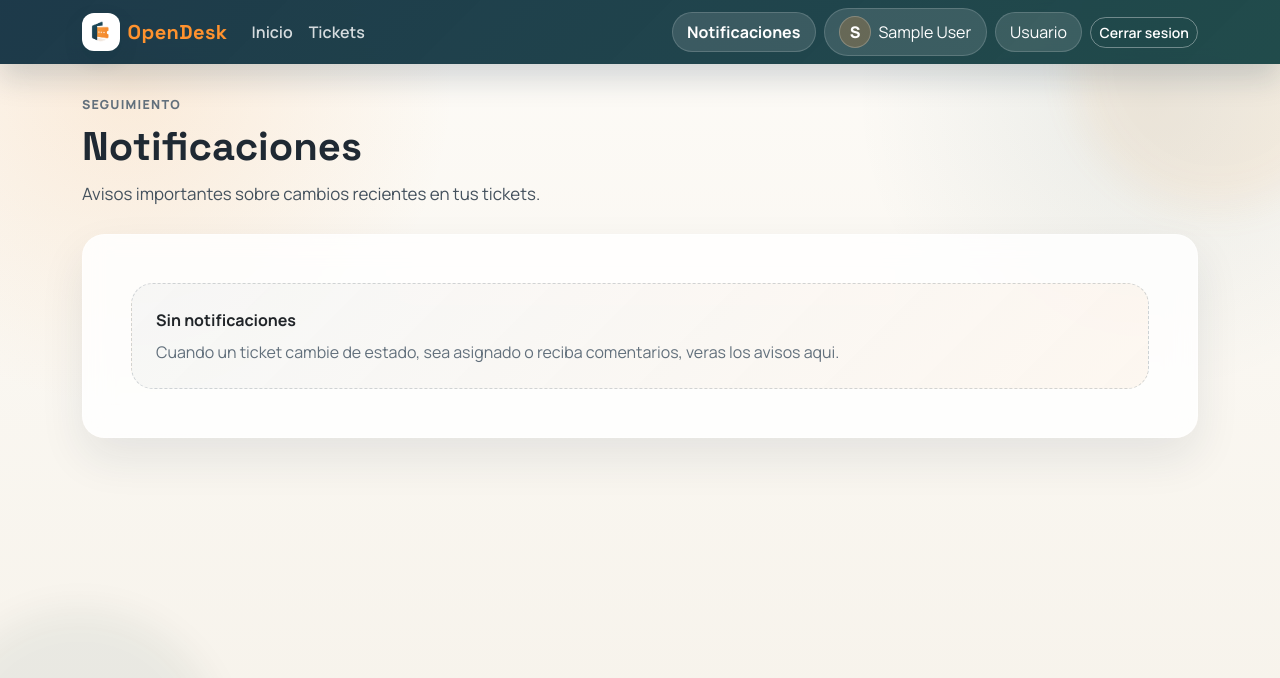
After one commit to DarthMayan/opendesk, a Flask app: page /notifications in a window 1280 px wide. The commit adds this page. Shown: the top 678 px of the page. Run offline with Flask 3, Linux system fonts and the light colour scheme; the visitor is signed in with stand-in values (Sample User, id 1); data that the repository does not hold is empty.

Commit message:
feat: add internal ticket notifications

```diff
--- a/app/__init__.py
+++ b/app/__init__.py
@@ -1,4 +1,5 @@
 from flask import Flask
+from flask_login import current_user
 from dotenv import load_dotenv
 from pathlib import Path
 from sqlalchemy import inspect, text
@@ -30,6 +31,19 @@ def create_app(config_class=Config):
     app.register_blueprint(main_bp)
     app.register_blueprint(tickets_bp)
 
+    @app.context_processor
+    def inject_notifications():
+        if not current_user.is_authenticated:
+            return {}
+
+        from .models import Notification
+
+        unread_notifications = Notification.query.filter_by(
+            user_id=current_user.id,
+            read_at=None,
+        ).count()
+        return {"unread_notifications": unread_notifications}
+
     with app.app_context():
         from . import models  # noqa: F401
         db.create_all()
--- a/app/auth/routes.py
+++ b/app/auth/routes.py
@@ -1,3 +1,4 @@
+from datetime import datetime, timezone
 from pathlib import Path
 from uuid import uuid4
 
@@ -6,7 +7,7 @@ from flask_login import current_user, login_required, login_user, logout_user
 from werkzeug.utils import secure_filename
 
 from ..extensions import db
-from ..models import User
+from ..models import Notification, User
 
 auth_bp = Blueprint("auth", __name__)
 
@@ -190,6 +191,46 @@ def profile():
     return render_template("auth/profile.html", **_profile_context())
 
 
+@auth_bp.route("/notifications")
+@login_required
+def notifications():
+    user_notifications = Notification.query.filter_by(
+        user_id=current_user.id,
+    ).order_by(Notification.created_at.desc()).all()
+
+    return render_template(
+        "auth/notifications.html",
+        notifications=user_notifications,
+    )
+
+
+@auth_bp.route("/notifications/<int:notification_id>/read", methods=["POST"])
+@login_required
+def mark_notification_read(notification_id):
+    notification = db.session.get(Notification, notification_id)
+    if notification is None or notification.user_id != current_user.id:
+        flash("No se encontro la notificacion solicitada.", "danger")
+        return redirect(url_for("auth.notifications"))
+
+    if notification.read_at is None:
+        notification.read_at = datetime.now(timezone.utc)
+        db.session.commit()
+
+    return redirect(url_for("tickets.ticket_detail", ticket_id=notification.ticket_id))
+
+
+@auth_bp.route("/notifications/read-all", methods=["POST"])
+@login_required
+def mark_all_notifications_read():
+    Notification.query.filter_by(
+        user_id=current_user.id,
+        read_at=None,
+    ).update({"read_at": datetime.now(timezone.utc)})
+    db.session.commit()
+    flash("Notificaciones marcadas como leidas.", "success")
+    return redirect(url_for("auth.notifications"))
+
+
 @auth_bp.route("/logout")
 @login_required
 def logout():
--- a/app/models.py
+++ b/app/models.py
@@ -63,6 +63,29 @@ class Comment(db.Model):
     author = db.relationship("User")
 
 
+class Notification(db.Model):
+    __tablename__ = "notifications"
+
+    id = db.Column(db.Integer, primary_key=True)
+    type = db.Column(db.String(40), nullable=False)
+    title = db.Column(db.String(160), nullable=False)
+    body = db.Column(db.Text, nullable=False)
+    read_at = db.Column(db.DateTime, nullable=True)
+    created_at = db.Column(db.DateTime, default=_utcnow)
+
+    user_id = db.Column(db.Integer, db.ForeignKey("users.id"), nullable=False)
+    ticket_id = db.Column(db.Integer, db.ForeignKey("tickets.id"), nullable=False)
+    actor_id = db.Column(db.Integer, db.ForeignKey("users.id"), nullable=True)
+
+    user = db.relationship("User", foreign_keys=[user_id])
+    ticket = db.relationship("Ticket")
+    actor = db.relationship("User", foreign_keys=[actor_id])
+
+    @property
+    def is_read(self):
+        return self.read_at is not None
+
+
 @login_manager.user_loader
 def load_user(user_id):
     return db.session.get(User, int(user_id))
--- /dev/null
+++ b/app/templates/auth/notifications.html
@@ -0,0 +1,58 @@
+{% extends "base.html" %}
+
+{% block title %}Notificaciones | OpenDesk{% endblock %}
+
+{% block content %}
+<section class="d-flex flex-column flex-lg-row justify-content-between align-items-lg-end gap-3 mb-4 od-fade-up">
+    <div>
+        <p class="od-section-kicker mb-2">Seguimiento</p>
+        <h1 class="display-6 fw-bold mb-2">Notificaciones</h1>
+        <p class="od-lead mb-0">Avisos importantes sobre cambios recientes en tus tickets.</p>
+    </div>
+    {% if unread_notifications %}
+    <form method="post" action="{{ url_for('auth.mark_all_notifications_read') }}">
+        <button type="submit" class="btn od-subtle-btn">Marcar todas como leidas</button>
+    </form>
+    {% endif %}
+</section>
+
+<section class="card od-card od-fade-up">
+    <div class="card-body p-4 p-md-5">
+        {% if notifications %}
+        <div class="d-grid gap-3">
+            {% for notification in notifications %}
+            <div class="od-panel p-3 p-md-4 {% if not notification.is_read %}border border-warning{% endif %}">
+                <div class="d-flex flex-column flex-lg-row justify-content-between gap-3">
+                    <div>
+                        <div class="d-flex flex-wrap gap-2 align-items-center mb-2">
+                            <span class="badge rounded-pill {% if notification.is_read %}text-bg-secondary{% else %}text-bg-warning text-dark{% endif %}">
+                                {% if notification.is_read %}Leida{% else %}Nueva{% endif %}
+                            </span>
+                            <span class="small od-muted">{{ notification.created_at.strftime("%d/%m/%Y %H:%M") }}</span>
+                        </div>
+                        <h2 class="h5 fw-bold mb-2">{{ notification.title }}</h2>
+                        <p class="mb-2">{{ notification.body }}</p>
+                        <span class="small od-muted">Ticket #{{ notification.ticket_id }}</span>
+                    </div>
+                    <div class="d-flex align-items-lg-center">
+                        {% if notification.is_read %}
+                        <a class="btn od-subtle-btn" href="{{ url_for('tickets.ticket_detail', ticket_id=notification.ticket_id) }}">Ver ticket</a>
+                        {% else %}
+                        <form method="post" action="{{ url_for('auth.mark_notification_read', notification_id=notification.id) }}">
+                            <button type="submit" class="btn od-solid-btn">Ver y marcar leida</button>
+                        </form>
+                        {% endif %}
+                    </div>
+                </div>
+            </div>
+            {% endfor %}
+        </div>
+        {% else %}
+        <div class="od-empty-state p-4">
+            <strong class="d-block mb-2">Sin notificaciones</strong>
+            <span class="od-muted">Cuando un ticket cambie de estado, sea asignado o reciba comentarios, veras los avisos aqui.</span>
+        </div>
+        {% endif %}
+    </div>
+</section>
+{% endblock %}
--- a/app/templates/base.html
+++ b/app/templates/base.html
@@ -162,6 +162,23 @@
             font-size: 2rem;
             height: 6.5rem;
             width: 6.5rem;
+        }
+
+        .od-notification-link {
+            position: relative;
+        }
+
+        .od-notification-badge {
+            align-items: center;
+            background: var(--od-accent);
+            border-radius: 999px;
+            color: #1e293b;
+            display: inline-flex;
+            font-size: 0.72rem;
+            font-weight: 800;
+            justify-content: center;
+            min-width: 1.35rem;
+            padding: 0.1rem 0.35rem;
         }
 
         .od-nav-link {
@@ -387,6 +404,12 @@
                 </div>
                 <div class="d-flex flex-column flex-lg-row align-items-lg-center gap-2">
                     {% if current_user.is_authenticated %}
+                    <a class="od-chip od-notification-link{% if request.endpoint == 'auth.notifications' %} fw-bold{% endif %}" href="{{ url_for('auth.notifications') }}">
+                        <span>Notificaciones</span>
+                        {% if unread_notifications %}
+                        <span class="od-notification-badge">{{ unread_notifications }}</span>
+                        {% endif %}
+                    </a>
                     <a class="od-chip{% if request.endpoint == 'auth.profile' %} fw-bold{% endif %}" href="{{ url_for('auth.profile') }}">
                         {% if current_user.avatar_filename %}
                         <img class="od-avatar" src="{{ url_for('static', filename='uploads/avatars/' ~ current_user.avatar_filename) }}" alt="{{ current_user.name }}">
--- a/app/tickets/routes.py
+++ b/app/tickets/routes.py
@@ -2,7 +2,7 @@ from flask import Blueprint, abort, flash, redirect, render_template, request, u
 from flask_login import current_user, login_required
 
 from ..extensions import db
-from ..models import Comment, Ticket, User
+from ..models import Comment, Notification, Ticket, User
 from ..sla import is_sla_overdue, sla_summaries
 
 tickets_bp = Blueprint("tickets", __name__, url_prefix="/tickets")
@@ -201,6 +201,31 @@ def _add_ticket_history(ticket, body, author=None):
     )
 
 
+def _notification_recipients(ticket, *extra_users):
+    recipients = []
+    for user in (ticket.creator, ticket.assignee, *extra_users):
+        if user is None or user.id == current_user.id:
+            continue
+        if user.id not in {recipient.id for recipient in recipients}:
+            recipients.append(user)
+    return recipients
+
+
+def _notify_ticket_users(ticket, notification_type, title, body, users=None):
+    recipients = users if users is not None else _notification_recipients(ticket)
+    for user in recipients:
+        db.session.add(
+            Notification(
+                type=notification_type,
+                title=title,
+                body=body,
+                ticket=ticket,
+                user=user,
+                actor=current_user,
+            )
+        )
+
+
 @tickets_bp.route("/")
 @login_required
 def list_tickets():
@@ -240,6 +265,12 @@ def update_ticket_status(ticket_id):
         ticket,
         f"Estado actualizado: {previous_status} -> {next_status}.",
     )
+    _notify_ticket_users(
+        ticket,
+        "status",
+        f"Ticket #{ticket.id} cambio de estado",
+        f"{current_user.name} cambio el estado de {previous_status} a {next_status}.",
+    )
     db.session.commit()
 
     flash(f"Ticket marcado como {STATUS_META[status]['label'].lower()}.", "success")
@@ -257,11 +288,19 @@ def assign_ticket(ticket_id):
 
     assignee_id = request.form.get("assignee_id", "").strip()
     previous_assignee = ticket.assignee.name if ticket.assignee else "Sin asignar"
+    previous_assignee_user = ticket.assignee
     if not assignee_id:
         ticket.assignee = None
         _add_ticket_history(
             ticket,
             f"Responsable actualizado: {previous_assignee} -> Sin asignar.",
+        )
+        _notify_ticket_users(
+            ticket,
+            "assignment",
+            f"Ticket #{ticket.id} quedo sin responsable",
+            f"{current_user.name} dejo el ticket sin tecnico asignado.",
+            users=_notification_recipients(ticket, previous_assignee_user),
         )
         db.session.commit()
         flash("Ticket marcado como sin asignar.", "success")
@@ -283,6 +322,13 @@ def assign_ticket(ticket_id):
         ticket,
         f"Responsable actualizado: {previous_assignee} -> {assignee.name}.",
     )
+    _notify_ticket_users(
+        ticket,
+        "assignment",
+        f"Ticket #{ticket.id} asignado a {assignee.name}",
+        f"{current_user.name} asigno el ticket a {assignee.name}.",
+        users=_notification_recipients(ticket, previous_assignee_user, assignee),
+    )
     db.session.commit()
 
     flash(f"Ticket asignado a {assignee.name}.", "success")
@@ -301,6 +347,12 @@ def add_comment(ticket_id):
 
     comment = Comment(body=body, ticket=ticket, author=current_user)
     db.session.add(comment)
+    _notify_ticket_users(
+        ticket,
+        "comment",
+        f"Nuevo comentario en ticket #{ticket.id}",
+        f"{current_user.name} agrego un comentario: {body[:120]}",
+    )
     db.session.commit()
 
     flash("Comentario agregado correctamente.", "success")
```
Also changed, not shown: tests/test_smoke.py (+198 -1 lines).
